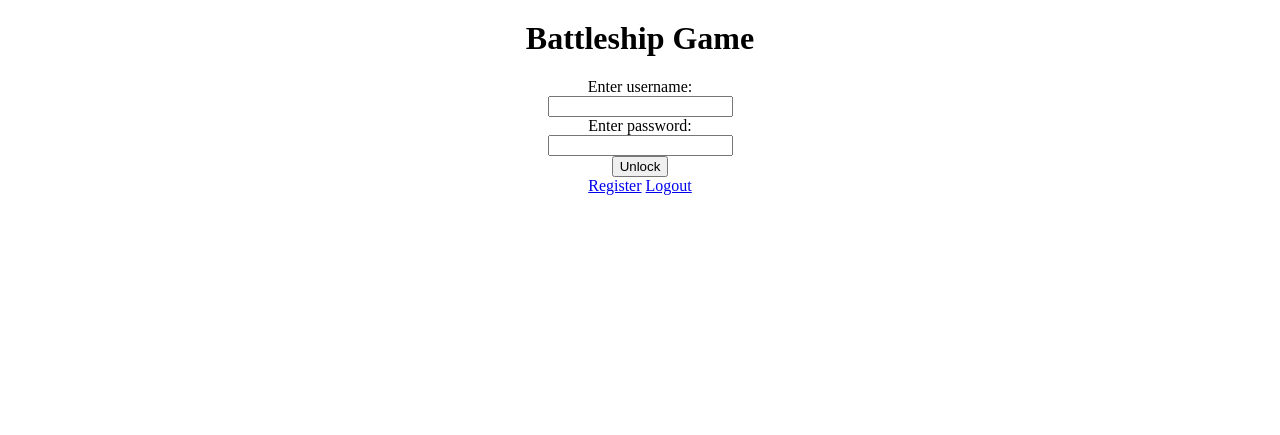
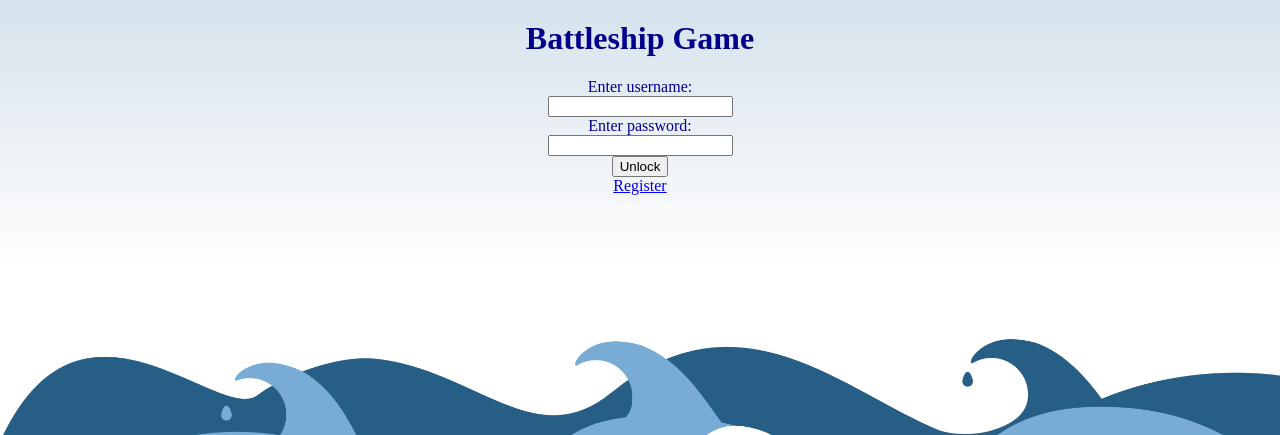
Before and after one commit to StatkiProjekt/Statki, a PHP site: page / in a window 1280 px wide. Shown: the top 435 px of the page. Run offline with PHP 8.4, Linux system fonts and the light colour scheme.

Commit message:
Add files via upload

```diff
--- a/index.php
+++ b/index.php
@@ -1,25 +1,19 @@
 <?php
 session_start();
 
-
 $battleshipFrameDisplay = 'none';
 $errorMessage = '';
-
-
 if (isset($_SESSION['loggedin']) && $_SESSION['loggedin'] === true) {
     $battleshipFrameDisplay = 'block';
 }
 
-
 if ($_SERVER["REQUEST_METHOD"] == "POST") {
-
     $username = $_POST['username'];
     $password = $_POST['password'];
     $servername = "localhost";
     $db_username = "root";
     $db_password = "";
     $database = "ships";
-
 
     $conn = mysqli_connect($servername, $db_username, $db_password, $database);
 
@@ -28,14 +22,13 @@ if ($_SERVER["REQUEST_METHOD"] == "POST") {
         die("Connection failed: " . mysqli_connect_error());
     }
 
+    $username = mysqli_real_escape_string($conn, $username);
 
-    $username = mysqli_real_escape_string($conn, $username);
     $query = "SELECT * FROM playerdata WHERE username = '$username'";
     $result = mysqli_query($conn, $query);
 
     if (mysqli_num_rows($result) > 0) {
         $row = mysqli_fetch_assoc($result);
-
 
         if ($password === $row['password']) {
             $_SESSION['loggedin'] = true;
@@ -46,7 +39,6 @@ if ($_SERVER["REQUEST_METHOD"] == "POST") {
     } else {
         $errorMessage = 'Username does not exist.';
     }
-
 
     mysqli_close($conn);
 }
@@ -59,6 +51,11 @@ if ($_SERVER["REQUEST_METHOD"] == "POST") {
 <meta name="viewport" content="width=device-width, initial-scale=1.0">
 <title>Battleship Game</title>
 <style>
+    body {
+            background-image: image-set("dT9rXxAkc.png");
+            background-size: cover;
+            color: darkblue;
+    }
     #inputBox, h1 {
         margin-top: 20px;
         text-align: center;
@@ -82,7 +79,7 @@ if ($_SERVER["REQUEST_METHOD"] == "POST") {
             <input type="password" id="password" name="password" required><br>
             <button type="submit">Unlock</button>
         </form>
-        <a href="register.php">Register</a> <a href="logout.php">Logout</a>
+        <a href="register.php">Register</a>
     </div>
 
     <p align="center" id="battleshipFrame">
--- a/statki.php
+++ b/statki.php
@@ -6,7 +6,6 @@
     <meta name="viewport" content="width=device-width, initial-scale=1.0">
     <title>Battleship Game</title>
     <style>
-
  body {
             background-image: image-set("dT9rXxAkc.png");
             background-size: cover;
@@ -19,7 +18,6 @@
             text-align: center;
         }
         .board  {
-
             display: grid;
             grid-template-columns: 40px repeat(10, 40px);
             gap: 5px;
@@ -54,8 +52,7 @@
 
 <body>
 
-        <a href="register.php">Register</a> <a href="logout.php">Logout</a>
-
+        <a href="logout.php">Logout</a>
         <h1 class="tyt">Statki</h1>
 
 <h2 style="float: left;">Twoje</h2>
@@ -68,7 +65,6 @@
 
 <h2 class="status">Status</h2>
 <div id="gameStatus" class="status"></div>
-
 
 
     <script>
```
Also changed, not shown: register.php (+9 -0 lines).
